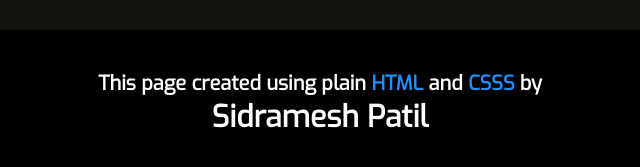
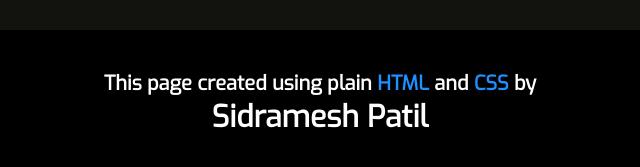
Before and after one commit to sidrameshpatil/sidrameshpatil.github.io, a plain HTML site: page index.html in a window 1280 px wide. Shown: the part 2645-2812 px from the top of the page, 320-960 px from the left. Drawn offline with Linux system fonts and the light colour scheme.

Commit message:
Update index.html

```diff
--- a/index.html
+++ b/index.html
@@ -183,7 +183,7 @@
     </section>
 
 
-        <h3 class="footer" style="text-align: center;">This page created using plain <span style="color:dodgerblue;">HTML</span> and <span style="color:dodgerblue;">CSSS</span> by <br><span style="font-size:1.5em;">Sidramesh Patil</span></h3>
+        <h3 class="footer" style="text-align: center;">This page created using plain <span style="color:dodgerblue;">HTML</span> and <span style="color:dodgerblue;">CSS</span> by <br><span style="font-size:1.5em;">Sidramesh Patil</span></h3>
 
 
 </body>
```
